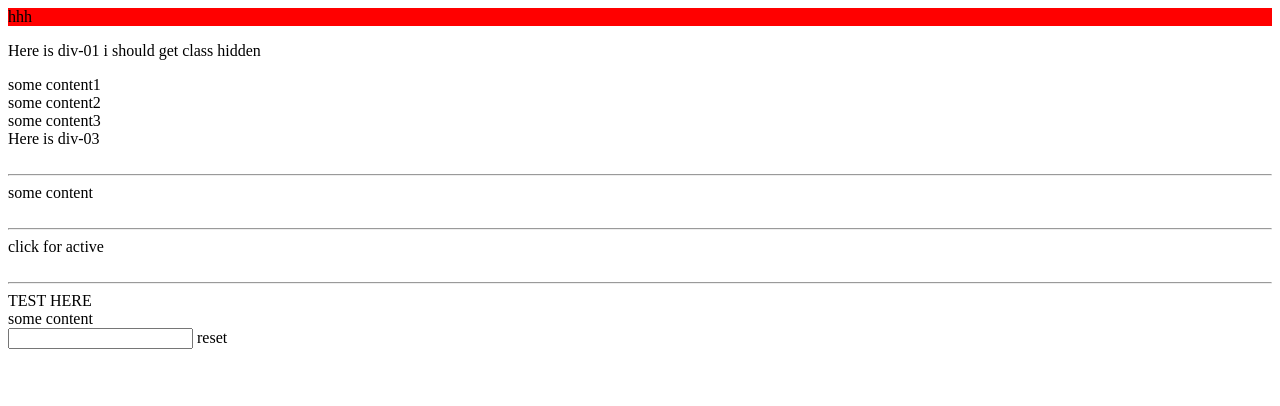
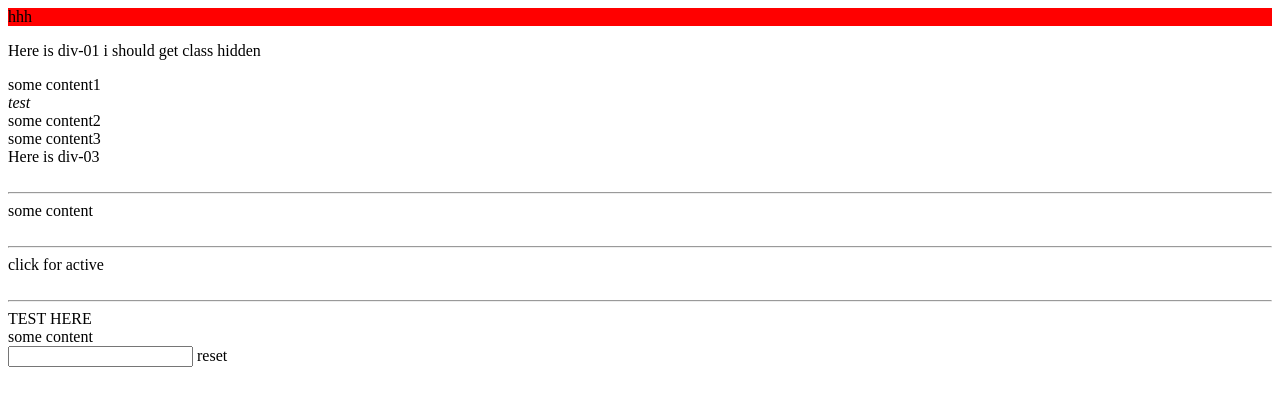
Before and after one commit to CoCreate-app/CoCreate-events, a website built with webpack: page demo/click.html in a window 1280 px wide. Built offline with nearby package versions, Linux system fonts and the light colour scheme; some icons are missing; what @cocreate/actions, @cocreate/observer would draw is missing.

Commit message:
Refactor click.html: Add 'test' to caret-down.svg and update CoCreate.min.js CDN link

```diff
--- a/demo/click.html
+++ b/demo/click.html
@@ -45,8 +45,10 @@
                     <span click="test" click-closest=".vdom-item"
                         ><i
                             class="height:16px fill:#505050"
-                            src="/assets/svg/caret-down.svg"></i
-                    ></span>
+                            src="/assets/svg/caret-down.svg"
+                            >test</i
+                        ></span
+                    >
                 </div>
                 <div class="vdom-item">some content2</div>
             </div>
@@ -85,7 +87,7 @@
         </form>
 
         <!-- <script src="../dist/CoCreate-events.js"></script> -->
+        <!-- <script src="../../../CoCreateJS/dist/CoCreate.js"></script> -->
         <script src="https://cdn.cocreate.app/latest/CoCreate.min.js"></script>
-        <!-- <script src="https://cdn.cocreate.app/1.50.6/CoCreate.min.js"  ></script> -->
     </body>
 </html>
```
